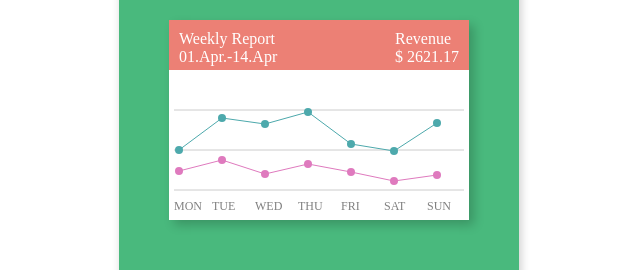
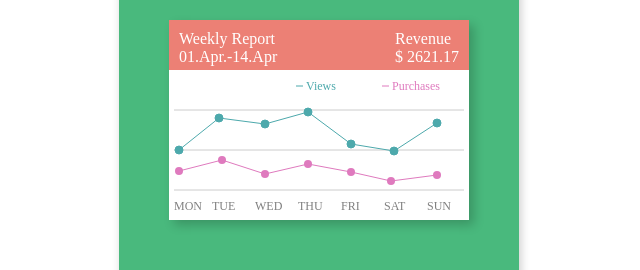
Before and after one commit to Reggie01/CSSChallengeDay5, a website: page index.html in a window 1280 px wide. Shown: the part 280-550 px from the top of the page, 321-961 px from the left. Drawn offline with nearby package versions, Linux system fonts and the light colour scheme.

Commit message:
Added tooltips for line graph
Added tooltips with styling for line graph. Tooltips consist of background rect, text and polygon. Added readme.md file.

```diff
--- a/index.html
+++ b/index.html
@@ -3,17 +3,21 @@
   <head>
     <meta charset="UTF-8" />
 	<meta name="viewport" content="width=device-width initial-scale=1" />
-	<meta name="description" content="100 days css challenge day 5 using html and scss" />
-    <meta name="keywords" content="100 days css challenge, 100 days of code, css animation, 100 days of css" />
+	<meta name="description" content="Day 5 of 100 days of css challenge.  SVG Line chart with on hover tooltips created using html and scss." />
+    <meta name="keywords" content="100 days css challenge, 100 days of code, css animation, 100 days of css, svg chart, svg line chart, svg tooltips, svg tooltip example" />
     <meta http-equiv="X-UA-Compatible" content="IE=Edge" />
 	<title>100 days of CSS Challenge | Day 5 </title>
 	<meta name="twitter:card" value="summary">
     <meta property="og:title" content="100 Days CSS Challenge | Day 5" />
     <meta property="og:type" content="article" />
     <meta property="og:url" content="" />
-    <meta property="og:description" content="100 days css challenge day 5 using html and scss" />
+    <meta property="og:description" content="Day 5 of 100 days of css challenge.  SVG Line chart with on hover tooltips created using html and scss." />
+
+    <!-- External CSS -->
 	<link rel="stylesheet" href="https://cdnjs.cloudflare.com/ajax/libs/normalize/5.0.0/normalize.min.css">
-	<!-- External CSS -->
+    <link href="https://fonts.googleapis.com/css?family=Open+Sans" rel="stylesheet">
+
+	<!-- Internal CSS -->
 	<link rel="stylesheet" href="css/main.css">
 
   </head>
@@ -38,6 +42,106 @@
               <line x1="5" x2="295" y1="80" y2="80"></line>
               <line x1="5" x2="295" y1="120" y2="120"></line>
             </g>
+            <g class="labels line-labels">
+              <path d="M127 16 L134 16" fill="#4DA9AC" stroke="#4DA9AC" />
+              <text x="137" y="20" fill="#4DA9AC" >views</text>
+              <path d="M213 16 L220 16" fill="#df7abe" stroke="#df7abe" />
+              <text x="223" y="20" fill="#df7abe" >purchases</text>
+            </g>
+            <g class="data-views points" data-setname="weekly report">
+              <circle cx="10" cy="80" data-value="458" r="4"></circle>
+              <g class="data-pt">
+                <rect x="7" y="67" width="25" height="20" />
+                <text  x="10" y="80" font-size="12">458</text>
+                <polygon points="18, 92 13, 87 25, 87 " />
+              </g>
+              <circle cx="50" cy="48" data-value="812" r="4"></circle>
+              <g class="data-pt">
+                <rect x="47" y="35" width="25" height="20" />
+                <text  x="50" y="48" font-size="12">812</text>
+                <polygon points="58, 60 53, 55 63, 55 " />
+              </g>
+              <circle cx="96" cy="54" data-value="746" r="4"></circle>
+              <g class="data-pt">
+                <rect x="93" y="41" width="25" height="20" />
+                <text  x="96" y="54" font-size="12">746</text>
+                <polygon points="104, 66 99, 61 109, 61 " />
+              </g>
+              <circle cx="139" cy="42" data-value="877" r="4"></circle>
+              <g class="data-pt">
+                <rect x="136" y="29" width="25" height="20" />
+                <text  x="139" y="42" font-size="12">877</text>
+                <polygon points="147, 54 142, 49 152, 49 " />
+              </g>
+              <circle cx="182" cy="74" data-value="517" r="4"></circle>
+              <g class="data-pt">
+                <rect x="179" y="61" width="25" height="20" />
+                <text  x="182" y="74" font-size="12">517</text>
+                <polygon points="190, 86 185, 81 195, 81 " />
+              </g>
+              <circle cx="225" cy="81" data-value="434" r="4"></circle>
+              <g class="data-pt">
+                <rect x="222" y="68" width="25" height="20" />
+                <text  x="225" y="81" font-size="12">434</text>
+                <polygon points="233, 93 228, 88 238, 88 " />
+              </g>
+              <circle cx="268" cy="53" data-value="758" r="4"></circle>
+              <g class="data-pt">
+                <rect x="265" y="40" width="25" height="20" />
+                <text  x="268" y="53" font-size="12">758</text>
+                <polygon points="276, 65 271, 60 281, 60 " />
+              </g>
+            </g>
+            <g class="" >
+              <path class="data-views-lines" d="M10 80 L50 48 L96 54 L139 42 L182 74 L225 81 L268 53" />
+            </g>
+            <g class="data-purchases points" data-setname="weekly report">
+              <circle cx="10" cy="101" data-value="26" r="4"></circle>
+              <g class="data-pt">
+                <rect x="7" y="88" width="20" height="20" />
+                <text  x="10" y="101" font-size="12">26</text>
+                <polygon points="15, 113 10, 108 20, 108" />
+              </g>
+              <circle cx="53" cy="90" data-value="41" r="4"></circle>
+              <g class="data-pt">
+                <rect x="50" y="77" width="20" height="20" />
+                <text  x="53" y="90" font-size="12">41</text>
+                <polygon points="58, 102 53, 97 63, 97" />
+              </g>
+              <circle cx="96" cy="104" data-value="22" r="4"></circle>
+              <g class="data-pt">
+                <rect x="93" y="91" width="20" height="20" />
+                <text  x="96" y="104" font-size="12">22</text>
+                <polygon points="104, 116 99, 111 109, 111 " />
+              </g>
+              <circle cx="139" cy="94" data-value="36" r="4"></circle>
+              <g class="data-pt">
+                <rect x="136" y="81" width="20" height="20" />
+                <text  x="139" y="94" font-size="12">36</text>
+                <polygon points="147, 106 142, 101 152, 101 " />
+              </g>
+              <circle cx="182" cy="102" data-value="25" r="4"></circle>
+              <g class="data-pt">
+                <rect x="179" y="89" width="20" height="20" />
+                <text  x="182" y="102" font-size="12">25</text>
+                <polygon points="190, 114 185, 109 195, 109 " />
+              </g>
+              <circle cx="222" cy="111" data-value="13" r="4"></circle>
+              <g class="data-pt">
+                <rect x="219" y="98" width="20" height="20" />
+                <text  x="222" y="111" font-size="12">13</text>
+                <polygon points="230, 124 225, 119 235, 119 " />
+              </g>
+              <circle cx="268" cy="105" data-value="20" r="4"></circle>
+              <g class="data-pt">
+                <rect x="265" y="92" width="20" height="20" />
+                <text  x="268" y="105" font-size="12">20</text>
+                <polygon points="276, 117 271, 112 281, 112 " />
+              </g>
+            </g>
+            <g class="" >
+              <path class="data-purchases-lines" d="M10 101 L53 90 L96 104 L139 94 L182 102 L222 111 L268 105" />
+            </g>
             <g class="labels x-labels">
               <text x="5" y="140">MON</text>
               <text x="43" y="140">TUE</text>
@@ -47,30 +151,6 @@
               <text x="215" y="140">SAT</text>
               <text x="258" y="140">SUN</text>
             </g>
-            <g class="data-purchases points" data-setname="weekly report">
-              <circle cx="10" cy="101" data-value="26" r="4"></circle>
-              <circle cx="53" cy="90" data-value="41" r="4"></circle>
-              <circle cx="96" cy="104" data-value="22" r="4"></circle>
-              <circle cx="139" cy="94" data-value="36" r="4"></circle>
-              <circle cx="182" cy="102" data-value="25" r="4"></circle>
-              <circle cx="225" cy="111" data-value="13" r="4"></circle>
-              <circle cx="268" cy="105" data-value="20" r="4"></circle>
-            </g>
-            <g class="" >
-              <path class="data-purchases-lines" d="M10 101 L53 90 L96 104 L139 94 L182 102 L225 111 L268 105" />
-            </g>
-            <g class="data-views points" data-setname="weekly report">
-              <circle cx="10" cy="80" data-value="458" r="4"></circle>
-              <circle cx="53" cy="48" data-value="812" r="4"></circle>
-              <circle cx="96" cy="54" data-value="746" r="4"></circle>
-              <circle cx="139" cy="42" data-value="877" r="4"></circle>
-              <circle cx="182" cy="74" data-value="517" r="4"></circle>
-              <circle cx="225" cy="81" data-value="434" r="4"></circle>
-              <circle cx="268" cy="53" data-value="758" r="4"></circle>
-            </g>
-            <g class="" >
-              <path class="data-views-lines" d="M10 80 L53 48 L96 54 L139 42 L182 74 L225 81 L268 53" />
-            </g>
           </svg>
 		</div>
 	  </div>
--- a/sass/main.scss
+++ b/sass/main.scss
@@ -57,9 +57,38 @@
   stroke-dasharray: 0;
 }
 
-.data-purchases {
+svg.graph .data-views text {
+  margin-left: -5px;
+  width: 15px;
+  height: 15px;
+  stroke: #fff;
+  font-size: "12";
+}
 
+svg.graph .data-views {
+  fill: #4DA9AC;
+  stroke: #4DA9AC;
+
+  circle {
+    fill: #4DA9AC;
+  }
+
+  rect {
+    fill: #4DA9AC;
+  }
+
+  polygon {
+    fill: #4DA9AC;
+    stroke: #4DA9AC;
+    stroke-width: 1;
+  }
 }
+
+.data-views-lines {
+  fill: transparent;
+  stroke: #4DA9AC;
+}
+
 
 /* Data */
 svg.graph .points {
@@ -75,13 +104,46 @@ svg.graph .data-purchases {
   stroke: #df7abe;
 }
 
-svg.graph .data-views {
-  fill: #4DA9AC;
+svg.graph .data-purchases text {
+  margin-left: -5px;
+  width: 15px;
+  height: 15px;
+  stroke: #fff;
+  font-size: "12";
 }
 
-.data-views-lines {
-  fill: transparent;
-  stroke: #4DA9AC;
+svg.graph .data-purchases rect {
+  stroke: #df7abe;
+}
+
+.data-pt {
+  opacity: 0;
+  font-family: 'Open Sans', sans-serif;
+  font-size: 15px;
+}
+
+.data-pt:hover {
+  animation: tooltip-rise 1s;
+  animation-fill-mode: forwards;
+  cursor: pointer;
+}
+
+@keyframes tooltip-rise {
+  0% {
+    transform: translate(0,0);
+    opacity: 0;
+  }
+
+  100% {
+    transform: translate(0, -15px);
+    opacity: 1;
+  }
+}
+
+.data-pt polygon {
+  fill: #df7abe;
+  stroke: #df7abe;
+  stroke-width: 1;
 }
 
 .labels {
```
Also changed, not shown: css/main.css, readme.md (added).
